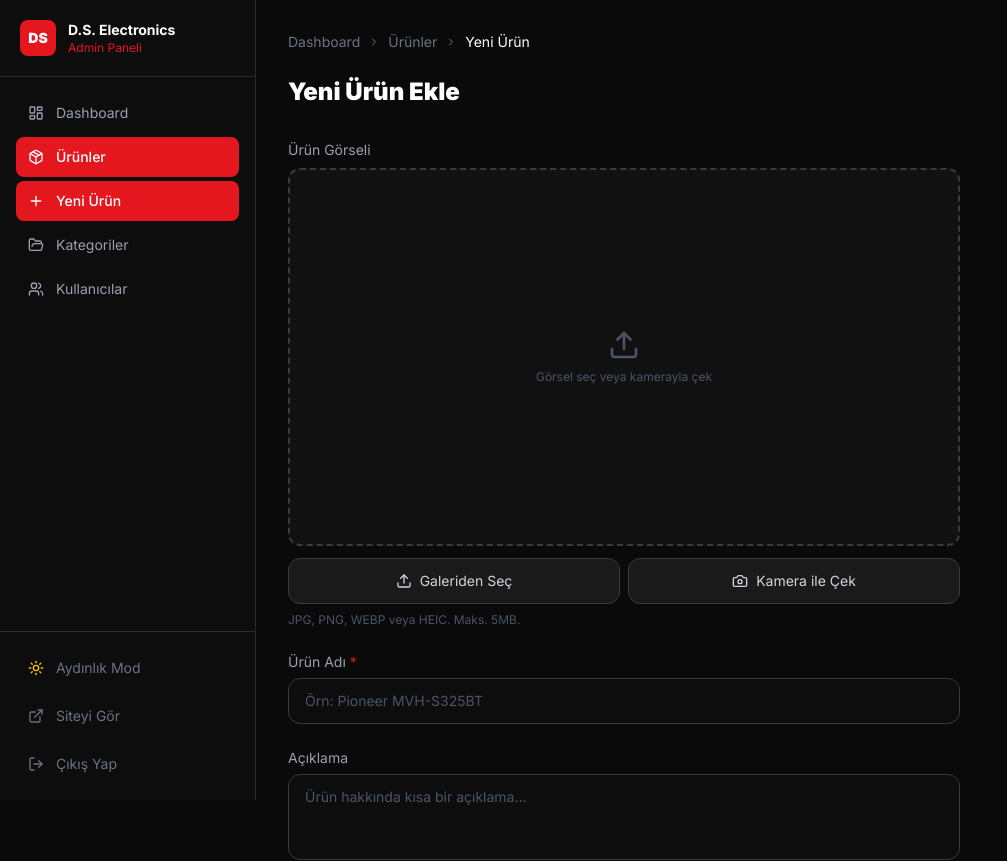
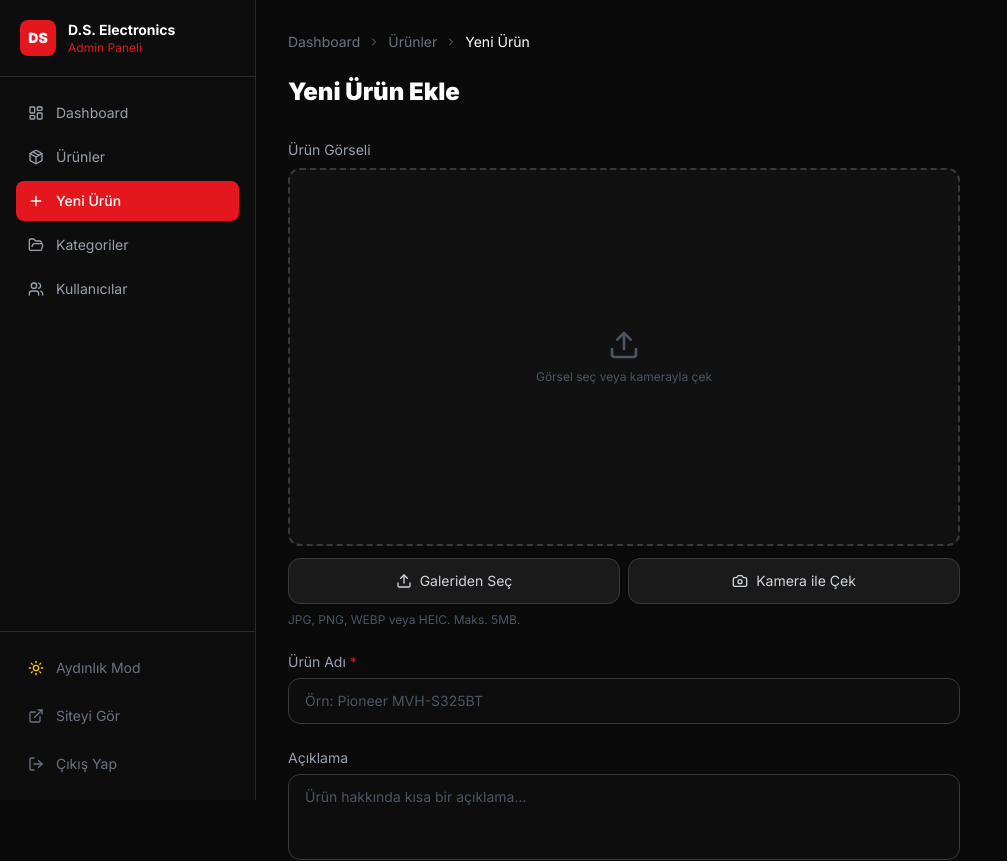
Before and after one commit to arda92a/pioneercy, a Next.js app: page /admin/urunler/yeni in a window 1280 px wide. Shown: the top 861 px of the page, without its empty margins (0-1007 px from the left). Built offline with nearby package versions, Linux system fonts and the light colour scheme; no server answers; the database is empty.

Commit message:
fix: kategori dropdown force-dynamic, sidebar çift aktif menü düzeltildi

```diff
--- a/app/admin/urunler/yeni/page.tsx
+++ b/app/admin/urunler/yeni/page.tsx
@@ -2,6 +2,8 @@ import { prisma } from "@/lib/prisma";
 import Link from "next/link";
 import { ChevronRight } from "lucide-react";
 import ProductForm from "@/components/ProductForm";
+
+export const dynamic = "force-dynamic";
 
 export default async function NewProductPage() {
   const categories = await prisma.category.findMany({ orderBy: { id: "asc" } });
--- a/components/AdminSidebar.tsx
+++ b/components/AdminSidebar.tsx
@@ -8,7 +8,7 @@ import { useAdminTheme } from "@/components/AdminThemeProvider";
 
 const navItems = [
   { href: "/admin", icon: LayoutDashboard, label: "Dashboard", exact: true },
-  { href: "/admin/urunler", icon: Package, label: "Ürünler" },
+  { href: "/admin/urunler", icon: Package, label: "Ürünler", exact: false, exclude: "/admin/urunler/yeni" },
   { href: "/admin/urunler/yeni", icon: Plus, label: "Yeni Ürün" },
   { href: "/admin/kategoriler", icon: FolderOpen, label: "Kategoriler" },
   { href: "/admin/kullanicilar", icon: Users, label: "Kullanıcılar" },
@@ -19,8 +19,10 @@ export default function AdminSidebar() {
   const [open, setOpen] = useState(false);
   const { theme, toggle } = useAdminTheme();
 
-  function isActive(href: string, exact?: boolean) {
-    return exact ? pathname === href : pathname.startsWith(href);
+  function isActive(href: string, exact?: boolean, exclude?: string) {
+    if (exact) return pathname === href;
+    if (exclude && pathname.startsWith(exclude)) return false;
+    return pathname.startsWith(href);
   }
 
   return (
@@ -72,7 +74,7 @@ export default function AdminSidebar() {
         <nav className="flex-1 p-4 space-y-1">
           {navItems.map((item) => {
             const Icon = item.icon;
-            const active = isActive(item.href, item.exact);
+            const active = isActive(item.href, item.exact, "exclude" in item ? item.exclude as string : undefined);
             return (
               <Link
                 key={item.href}
```
